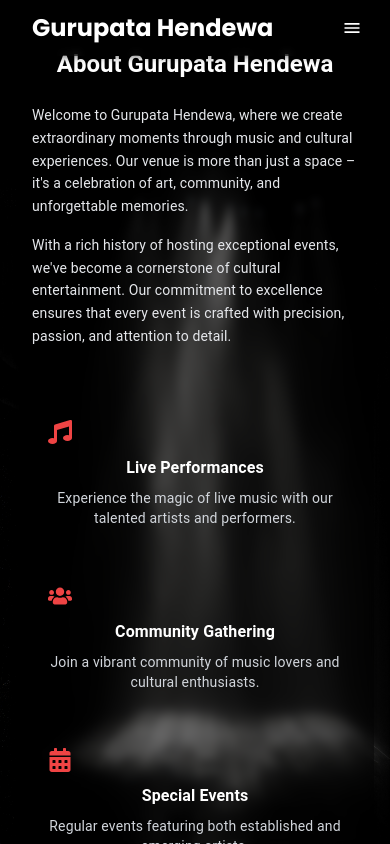
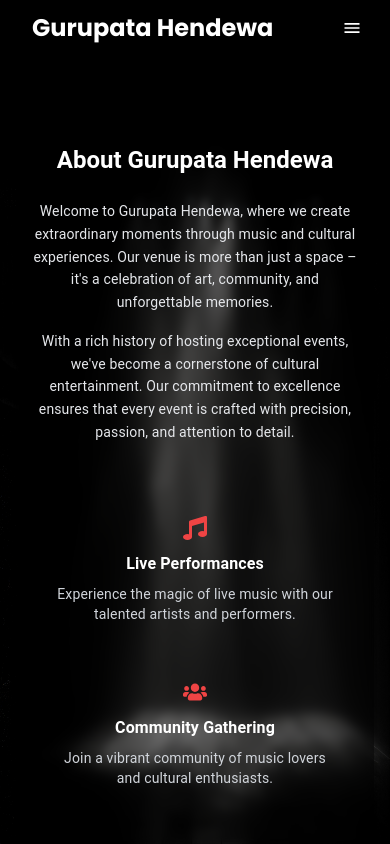
Before and after one commit to Redsniper99/senaka_batagoda, a React (Create React App) app: page /about in a window 390 px wide. Built offline with nearby package versions, Linux system fonts and the light colour scheme.

Commit message:
Update About and Contact pages with improved mobile spacing and centered content

```diff
--- a/src/pages/About.js
+++ b/src/pages/About.js
@@ -38,7 +38,7 @@ function About() {
       <div className="relative min-h-screen background-image" style={{ backgroundImage: 'url(/images/bg.jpg)' }}>
         <div className="overlay"></div>
 
-        <Container maxWidth="lg" className="relative z-10 min-h-screen flex items-center justify-center py-8 sm:py-16 px-4">
+        <Container maxWidth="lg" className="relative z-10 min-h-screen flex items-center justify-center py-8 sm:py-16 px-4 pt-32 sm:pt-20">
           <motion.div
             initial={{ opacity: 0, y: 20 }}
             animate={{ opacity: 1, y: 0 }}
@@ -58,26 +58,26 @@ function About() {
                 initial={{ opacity: 0 }}
                 animate={{ opacity: 1 }}
                 transition={{ delay: 0.3, duration: 0.6 }}
-                className="mb-8 sm:mb-12"
+                className="mb-8 sm:mb-12 max-w-3xl mx-auto"
               >
-                <Typography variant="body1" className="text-gray-200 mb-4 sm:mb-6 text-sm sm:text-base md:text-lg leading-relaxed">
+                <Typography variant="body1" className="text-gray-200 mb-4 sm:mb-6 text-sm sm:text-base md:text-lg leading-relaxed text-center">
                   Welcome to Gurupata Hendewa, where we create extraordinary moments through music and cultural experiences. Our venue is more than just a space – it's a celebration of art, community, and unforgettable memories.
                 </Typography>
-                <Typography variant="body1" className="text-gray-200 mb-4 sm:mb-6 text-sm sm:text-base md:text-lg leading-relaxed">
+                <Typography variant="body1" className="text-gray-200 mb-4 sm:mb-6 text-sm sm:text-base md:text-lg leading-relaxed text-center">
                   With a rich history of hosting exceptional events, we've become a cornerstone of cultural entertainment. Our commitment to excellence ensures that every event is crafted with precision, passion, and attention to detail.
                 </Typography>
               </motion.div>
 
-              <Grid container spacing={3} className="mt-6 sm:mt-8">
+              <Grid container spacing={3} className="mt-6 sm:mt-8 justify-center">
                 {features.map((feature, index) => (
-                  <Grid item xs={12} sm={6} md={3} key={index}>
+                  <Grid item xs={12} sm={6} md={3} key={index} className="flex justify-center">
                     <motion.div
                       initial={{ opacity: 0, y: 20 }}
                       animate={{ opacity: 1, y: 0 }}
                       transition={{ delay: 0.4 + index * 0.1, duration: 0.6 }}
-                      className="text-center p-4 sm:p-6 hover:transform hover:scale-105 transition-all duration-300"
+                      className="text-center p-4 sm:p-6 hover:transform hover:scale-105 transition-all duration-300 w-full max-w-xs"
                     >
-                      <div className="mb-3 sm:mb-4">{feature.icon}</div>
+                      <div className="mb-3 sm:mb-4 flex justify-center">{feature.icon}</div>
                       <Typography variant="h6" className="text-white font-semibold mb-2 text-base sm:text-lg">
                         {feature.title}
                       </Typography>
@@ -93,7 +93,7 @@ function About() {
                 initial={{ opacity: 0 }}
                 animate={{ opacity: 1 }}
                 transition={{ delay: 0.8, duration: 0.6 }}
-                className="mt-8 sm:mt-12 text-center"
+                className="mt-8 sm:mt-12 text-center max-w-2xl mx-auto"
               >
                 <Typography variant="body1" className="text-gray-200 text-sm sm:text-base md:text-lg italic">
                   Join us in creating memories that will last a lifetime. We look forward to welcoming you to Gurupata Hendewa.
--- a/src/pages/Contact.js
+++ b/src/pages/Contact.js
@@ -42,7 +42,7 @@ function Contact() {
       <div className="relative min-h-screen background-image" style={{ backgroundImage: 'url(/images/bg.jpg)' }}>
         <div className="overlay"></div>
 
-        <Container maxWidth="lg" className="relative z-10 min-h-screen flex items-center justify-center py-8 sm:py-16 px-4">
+        <Container maxWidth="lg" className="relative z-10 min-h-screen flex items-center justify-center py-8 sm:py-16 px-4 pt-32 sm:pt-20">
           <motion.div
             initial={{ opacity: 0, y: 20 }}
             animate={{ opacity: 1, y: 0 }}
```
